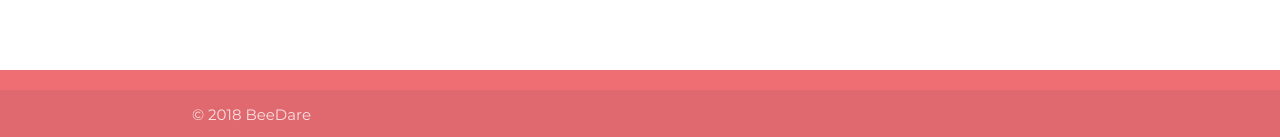
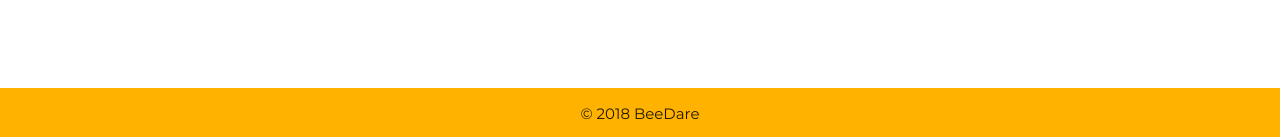
Before and after one commit to gijsentius/BeeDare, a React (Create React App) app in the folder frontend/: page / in a window 1280 px wide. Shown: the part 660-797 px from the top of the page. Built offline with nearby package versions, Linux system fonts and the light colour scheme.

Commit message:
fixed the challenge page

```diff
--- a/frontend/public/index.html
+++ b/frontend/public/index.html
@@ -8,6 +8,7 @@
     <link rel="shortcut icon" href="%PUBLIC_URL%/favicon.ico">
 
     <link href="https://fonts.googleapis.com/css?family=Montserrat" rel="stylesheet">
+    <link href="https://fonts.googleapis.com/icon?family=Material+Icons" rel="stylesheet">
     <link rel="stylesheet" href="https://cdnjs.cloudflare.com/ajax/libs/materialize/1.0.0-beta/css/materialize.min.css">
     <title>React App</title>
   </head>
@@ -18,12 +19,8 @@
     <main>
       <div id="root"></div>
     </main>
-    <footer class="page-footer" id="footer">
-      <div class="footer-copyright">
-          <div class="container">
-          © 2018 BeeDare
-          </div>
-        </div>
+    <footer class="amber darken-1" id="footer">
+      <p style="text-align: center">© 2018 BeeDare</p>
     </footer>
     <script src="https://cdnjs.cloudflare.com/ajax/libs/materialize/1.0.0-beta/js/materialize.min.js"></script>
   </body>
--- a/frontend/src/components/challenge/ChallengeBig.js
+++ b/frontend/src/components/challenge/ChallengeBig.js
@@ -26,6 +26,7 @@ class ChallengeBig extends Component {
 					<p className="text center-align">{this.props.description}</p>
 					<p className="text center-align"><b>Reward</b></p>
 					<p className="text center-align">{this.props.reward}</p>
+					<a class="waves-effect waves-light btn amber darken-1 center-component">Dare</a>
 				</div>
 			</div>
 		) : (
```
